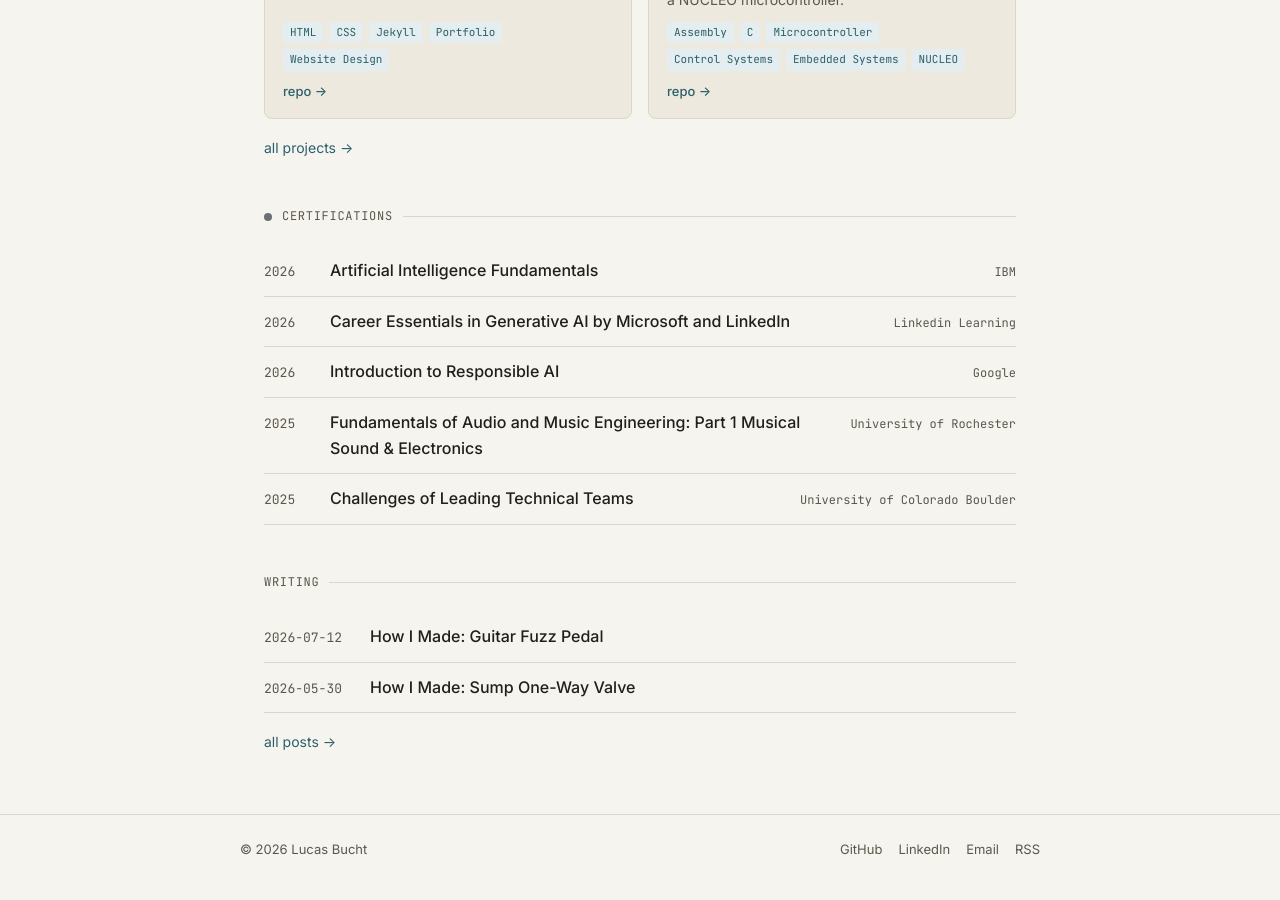
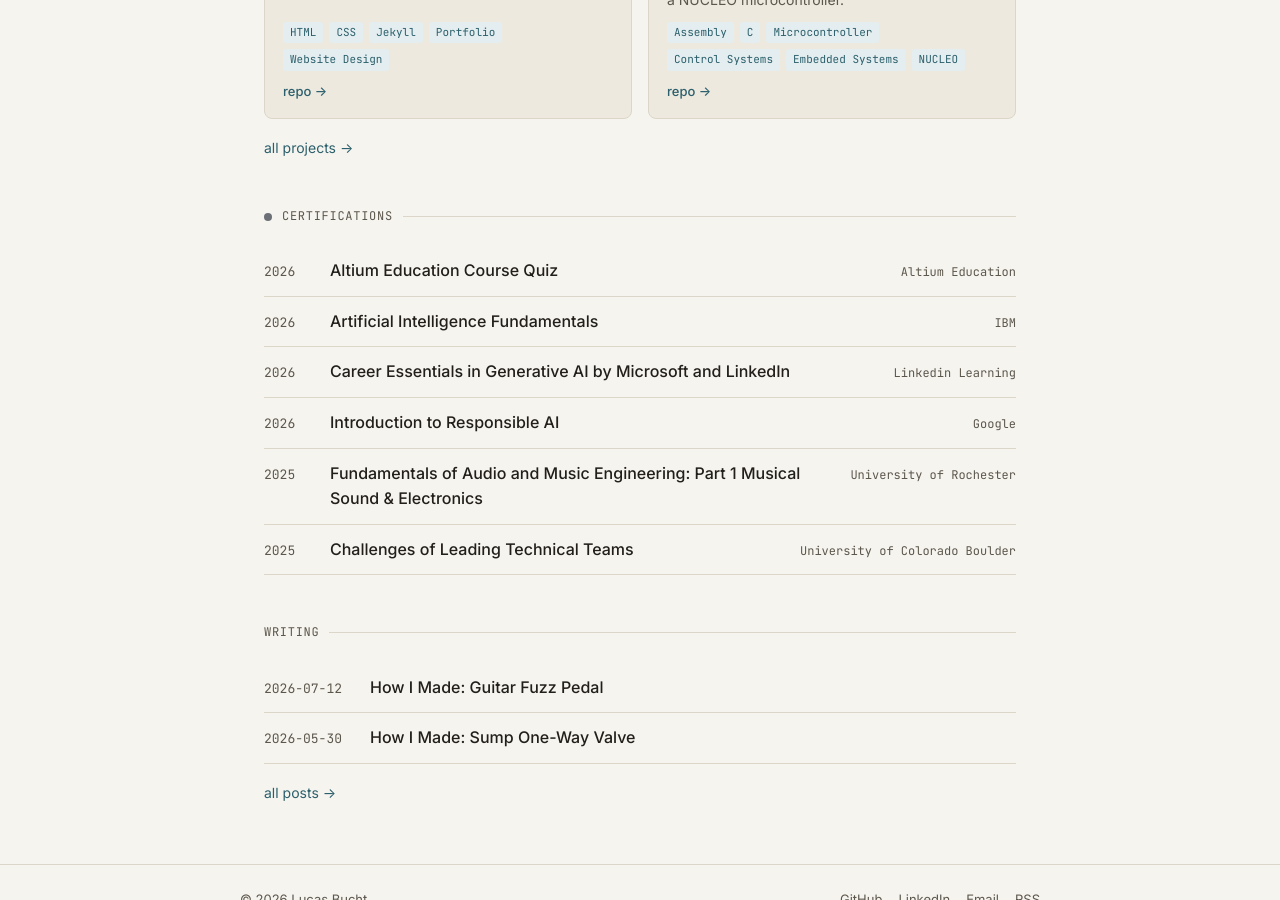
Before and after one commit to LucasBucht/LucasBucht.github.io, a Jekyll site: the page built from index.html, in a window 1280 px wide and 900 px high, scrolled down 1585 px. Built offline with Jekyll 4.4.1, drawn with Linux system fonts in a browser that asks for light colours.

Commit message:
Added new Altium Education certification

```diff
--- a/_data/certifications.yml
+++ b/_data/certifications.yml
@@ -1,3 +1,8 @@
+- name: "Altium Education Course Quiz"
+  issuer: "Altium Education"
+  date: 2026
+  url: "/assets/certificate-of-completion-for-altium-education-cumulative-quiz.pdf"
+
 - name: "Artificial Intelligence Fundamentals"
   issuer: "IBM"
   date: 2026
```
Also changed, not shown: 9 other files.
